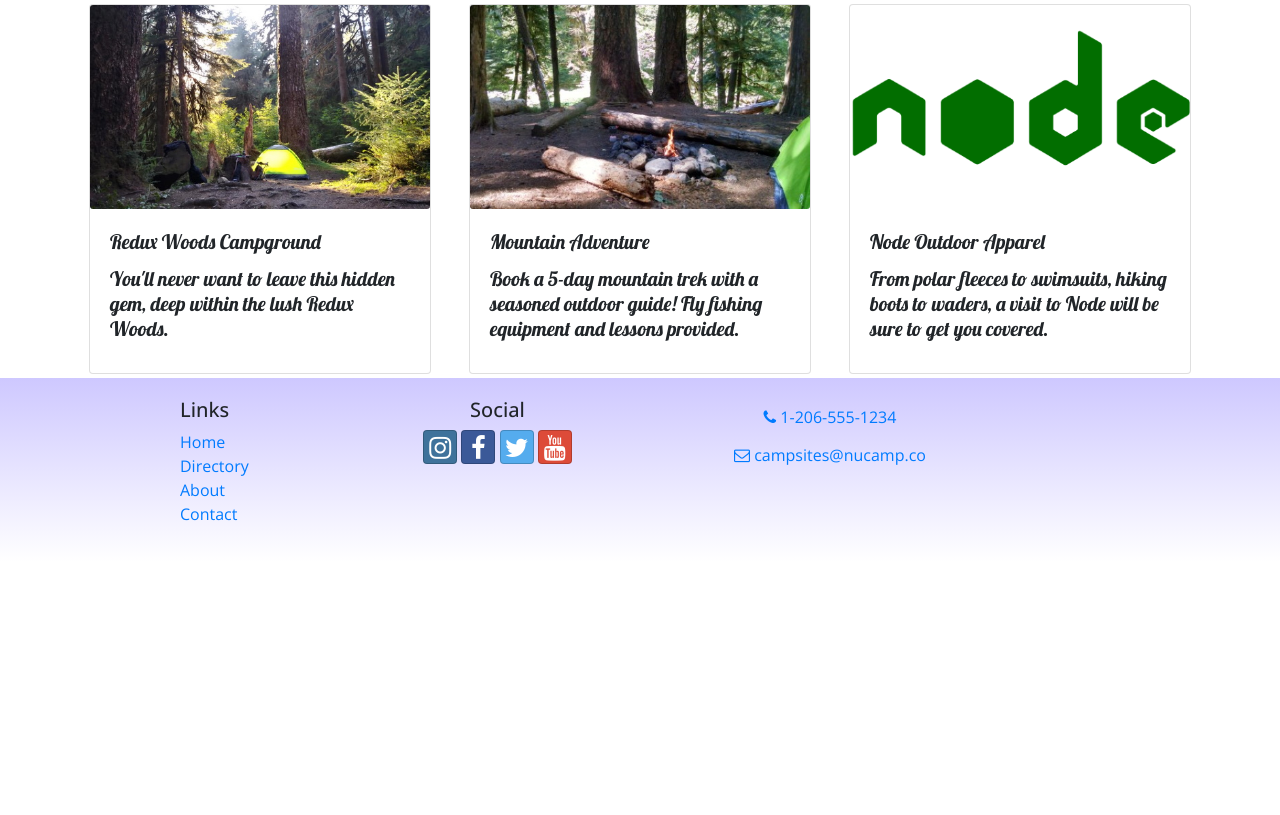
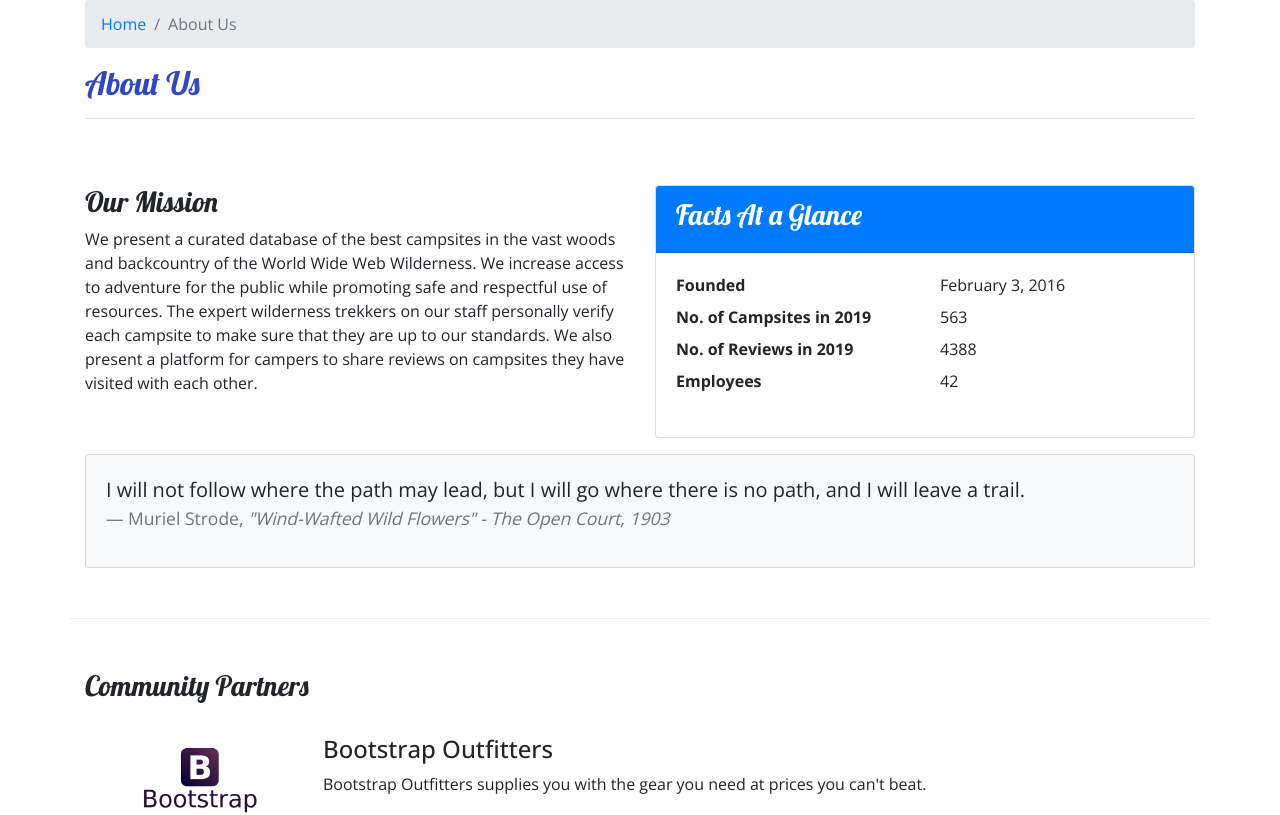
Before and after one commit to andewils/NucampSiteReactApp, a React (Create React App) app: page /aboutus in a window 1280 px wide. Before the commit this address led to /home. Shown: the part 220-1035 px from the top of the page. Before the commit the page ends 800 px from the top, so only its background shows below. Built offline with nearby package versions, Linux system fonts and the light colour scheme.

Commit message:
Week3 Workshop

```diff
--- /dev/null
+++ b/src/components/AboutComponent.js
@@ -0,0 +1,93 @@
+import React from 'react';
+import { Breadcrumb, BreadcrumbItem, Card, CardBody, CardHeader, Media } from 'reactstrap';
+import { Link } from 'react-router-dom';
+
+function About(props) {
+
+    const partners = props.partners.map(partner => {
+        return (
+            <Media tag="li" key={partner.id}>
+                <RenderPartner partner={partner} />
+            </Media>
+        );
+    });
+
+    return (
+        <div className="container">
+            <div className="row">
+                <div className="col">
+                    <Breadcrumb>
+                        <BreadcrumbItem><Link to="/home">Home</Link></BreadcrumbItem>
+                        <BreadcrumbItem active>About Us</BreadcrumbItem>
+                    </Breadcrumb>
+                    <h2>About Us</h2>
+                    <hr />
+                </div>
+            </div>
+            <div className="row row-content">
+                <div className="col-sm-6">
+                    <h3>Our Mission</h3>
+                    <p>We present a curated database of the best campsites in the vast woods and backcountry of the World Wide Web Wilderness. We increase access to adventure for the public while promoting safe and respectful use of resources. The expert wilderness trekkers on our staff personally verify each campsite to make sure that they are up to our standards. We also present a platform for campers to share reviews on campsites they have visited with each other.</p>
+                </div>
+                <div className="col-sm-6">
+                    <Card>
+                        <CardHeader className="bg-primary text-white"><h3>Facts At a Glance</h3></CardHeader>
+                        <CardBody>
+                            <dl className="row">
+                                <dt className="col-6">Founded</dt>
+                                <dd className="col-6">February 3, 2016</dd>
+                                <dt className="col-6">No. of Campsites in 2019</dt>
+                                <dd className="col-6">563</dd>
+                                <dt className="col-6">No. of Reviews in 2019</dt>
+                                <dd className="col-6">4388</dd>
+                                <dt className="col-6">Employees</dt>
+                                <dd className="col-6">42</dd>
+                            </dl>
+                        </CardBody>
+                    </Card>
+                </div>
+                <div className="col">
+                    <Card className="bg-light mt-3">
+                        <CardBody>
+                            <blockquote className="blockquote">
+                                <p className="mb-0">I will not follow where the path may lead, but I will go where there is no path, and I will leave a trail.</p>
+                                <footer className="blockquote-footer">Muriel Strode,{' '}
+                                    <cite title="Source Title">"Wind-Wafted Wild Flowers" -
+                                        The Open Court, 1903</cite>
+                                </footer>
+                            </blockquote>
+                        </CardBody>
+                    </Card>
+                </div>
+            </div>
+            <div className="row row-content">
+                <div className="col-12">
+                    <h3>Community Partners</h3>
+                </div>
+                <div className="col mt-4">
+                    <Media list>
+                        {partners}
+                    </Media>
+                </div>
+            </div>
+        </div>
+    );
+}
+
+function RenderPartner({ partner }) {
+    if (partner) {
+        return (
+            <>
+                <Media src={partner.image} alt={partner.name} width="150" />
+                <Media body className="ml-5 mb-4">
+                    <Media heading>{partner.name}</Media>
+                    {partner.description}
+                </Media>
+            </>
+        );
+    }
+    return (
+        <div />
+    );
+}
+export default About;
--- a/src/components/CampsiteInfoComponent.js
+++ b/src/components/CampsiteInfoComponent.js
@@ -1,7 +1,8 @@
 import React from "react";
-import { Card, CardImg, CardText, CardBody, CardTitle } from 'reactstrap';
+import { Card, CardImg, CardText, CardBody, CardTitle, Breadcrumb, BreadcrumbItem } from 'reactstrap';
+import { Link } from 'react-router-dom';
 
-    function RenderCampsite({campsite}) {
+function RenderCampsite({ campsite }) {
     return (
         <div className="col-md-5 m-1">
             <Card>
@@ -14,7 +15,7 @@
         </div>
     )
 }
-    function RenderComments({comments}) {
+function RenderComments({ comments }) {
     if (comments) {
         return (
             <div className="col-md-5 m-1">
@@ -24,7 +25,8 @@
                         <div key={comment.id}>
                             <p>{comment.text} <br />
                                 -- {comment.author}, {new Intl.DateTimeFormat('en-US',
-                                { year: 'numeric', month: 'short', day: '2-digit' }).format(new Date(Date.parse(comment.date)))}
+                                    { year: 'numeric', month: 'short', day: '2-digit' })
+                                    .format(new Date(Date.parse(comment.date)))}
                             </p>
                         </div>
                     );
@@ -41,8 +43,18 @@
         return (
             <div className="container">
                 <div className="row">
+                    <div className="col">
+                        <Breadcrumb>
+                            <BreadcrumbItem><Link to="/directory">Directory</Link></BreadcrumbItem>
+                            <BreadcrumbItem active>{props.campsite.name}</BreadcrumbItem>
+                        </Breadcrumb>
+                        <h2>{props.campsite.name}</h2>
+                        <hr />
+                    </div>
+                </div>
+                <div className="row">
                     <RenderCampsite campsite={props.campsite} />
-                        <RenderComments comments={props.campsite.commnets} />
+                    <RenderComments comments={props.comments} />
                 </div>
             </div>
         );
--- a/src/components/ContactComponent.js
+++ b/src/components/ContactComponent.js
@@ -1,10 +1,16 @@
 import React from 'react';
+import { Breadcrumb, BreadcrumbItem } from 'reactstrap';
+import { Link } from 'react-router-dom';
 
 function Contact(props) {
     return (
         <div className="container">
             <div className="row">
                 <div className="col">
+                    <Breadcrumb>
+                        <BreadcrumbItem><Link to="/home">Home</Link></BreadcrumbItem>
+                        <BreadcrumbItem active>Contact Us</BreadcrumbItem>
+                    </Breadcrumb>
                     <h2>Contact Us</h2>
                     <hr />
                 </div>
--- a/src/components/DirectoryComponent.js
+++ b/src/components/DirectoryComponent.js
@@ -1,13 +1,16 @@
-import React, { Component } from 'react';
-import { Card, CardImg, CardImgOverlay, CardTitle } from 'reactstrap';
+import React from 'react';
+import { Card, CardImg, CardImgOverlay, CardTitle, Breadcrumb, BreadcrumbItem } from 'reactstrap';
+import { Link } from 'react-router-dom';
 
 function RenderDirectoryItem({campsite}) {
     return (
         <Card>
-            <CardImg width="100%" src={campsite.image} alt={campsite.name} />
-            <CardImgOverlay>
-                <CardTitle>{campsite.name}</CardTitle>
-            </CardImgOverlay>
+            <Link to={`/directory/${campsite.id}`}>
+                <CardImg width="100%" src={campsite.image} alt={campsite.name} />
+                <CardImgOverlay>
+                    <CardTitle>{campsite.name}</CardTitle>
+                </CardImgOverlay>
+            </Link>
         </Card>
     );
 }
@@ -24,6 +27,16 @@
 
     return (
         <div className="container">
+            <div className="container">
+                <div className="row">
+                    <Breadcrumb>
+                        <BreadcrumbItem><Link to="/home">Home</Link></BreadcrumbItem>
+                        <BreadcrumbItem active>Directory</BreadcrumbItem>
+                    </Breadcrumb>
+                    <h2>Directory</h2>
+                    <hr />
+                </div>
+            </div>
             <div classname="row">
                 {directory}
             </div>
--- a/src/components/HomeComponent.js
+++ b/src/components/HomeComponent.js
@@ -1,13 +1,13 @@
 import React from 'react';
-import { Card, CardImg, CradText, CardBody, CardTitle } from 'reactstrap';
+import { Card, CardImg, CardText, CardBody, CardTitle } from 'reactstrap';
 
-function RenderCard({item}) {
+function RenderCard({ item }) {
     return (
         <Card>
             <CardImg src={item.image} alt={item.name} />
             <CardBody>
                 <CardTitle>{item.name}</CardTitle>
-                <CardTitle>{item.description}</CardTitle>
+                <CardText>{item.description}</CardText>
             </CardBody>
         </Card>
     );
--- a/src/components/MainComponent.js
+++ b/src/components/MainComponent.js
@@ -1,5 +1,4 @@
 import React, { Component } from 'react';
-import { Navbar, NavbarBrand } from 'reactstrap';
 import Directory from './DirectoryComponent';
 import CampsiteInfo from './CampsiteInfoComponent';
 import Header from './HeaderComponent';
@@ -11,6 +10,7 @@
 import { COMMENTS } from '../shared/comments';
 import { PARTNERS } from '../shared/partners';
 import { PROMOTIONS } from '../shared/promotions';
+import About from './AboutComponent';
 
 class Main extends Component {
 
@@ -34,6 +34,15 @@
                     partner={this.state.partners.filter(partner => partner.featured)[0]}
                 />
             );
+        }
+
+        const CampsiteWithId = ({match}) => {
+            return (
+                <CampsiteInfo
+                    campsite={this.state.campsites.filter(campsite => campsite.id === +match.params.campsiteId)[0]}
+                    comments={this.state.comments.filter(comment => comment.campsiteId === +match.params.campsiteId)}
+                />
+            );
         };
 
         return (
@@ -43,7 +52,10 @@
                     <Route path='/home' component={HomePage} />
                     <Route exact path='/directory' render={() => <Directory
                     campsites={this.state.campsites} />} />
+                    <Route path='/directory/:campsiteId' component={CampsiteWithId} />
                     <Route exact path='/contactus' component={Contact} />
+                    <Route path='/aboutus' render={()=> <About
+                    partners={this.state.partners} />}/>
                     <Redirect to='/home' />
                 </Switch>
                 <Footer />
```
Lines whose indentation alone changed are shown as unchanged.
